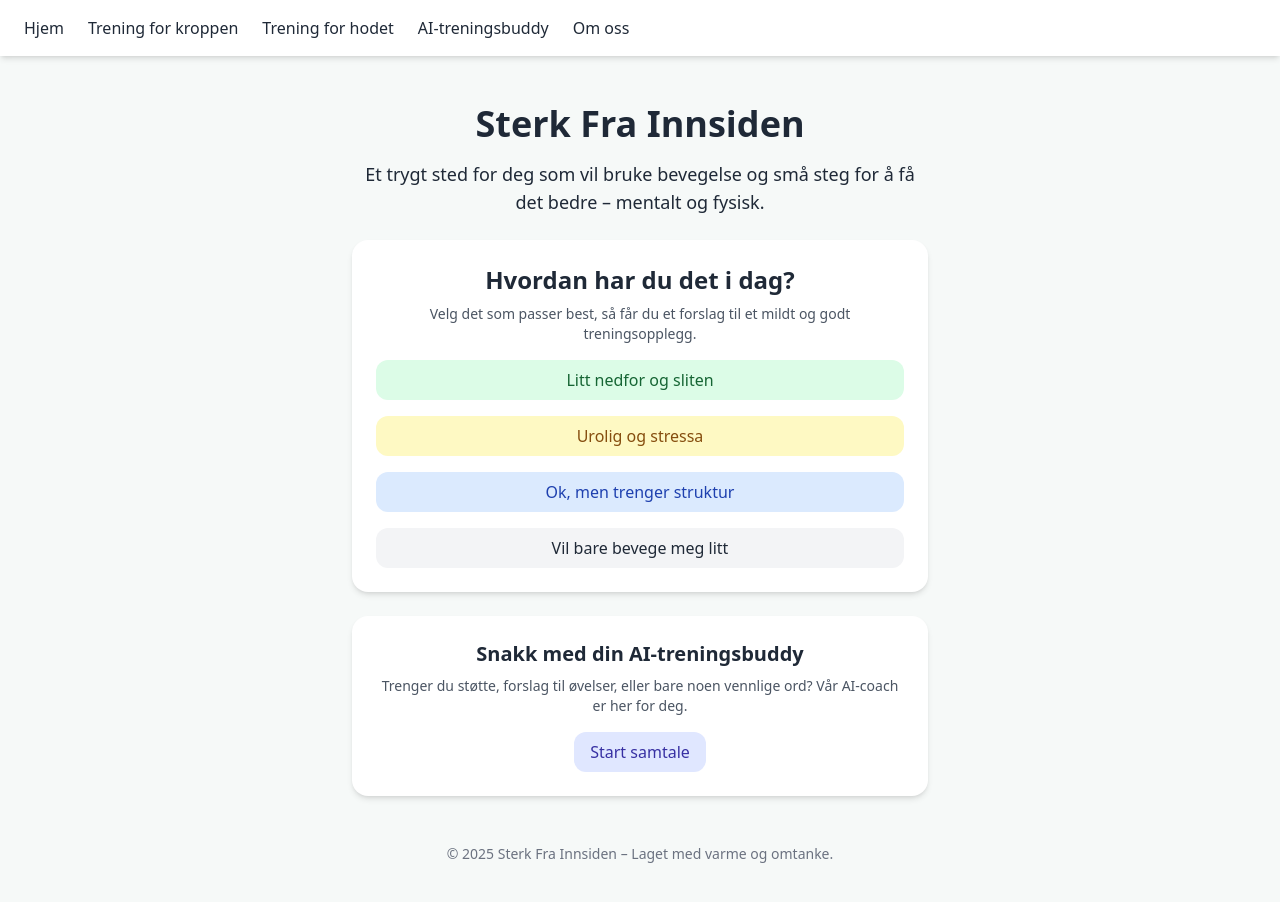
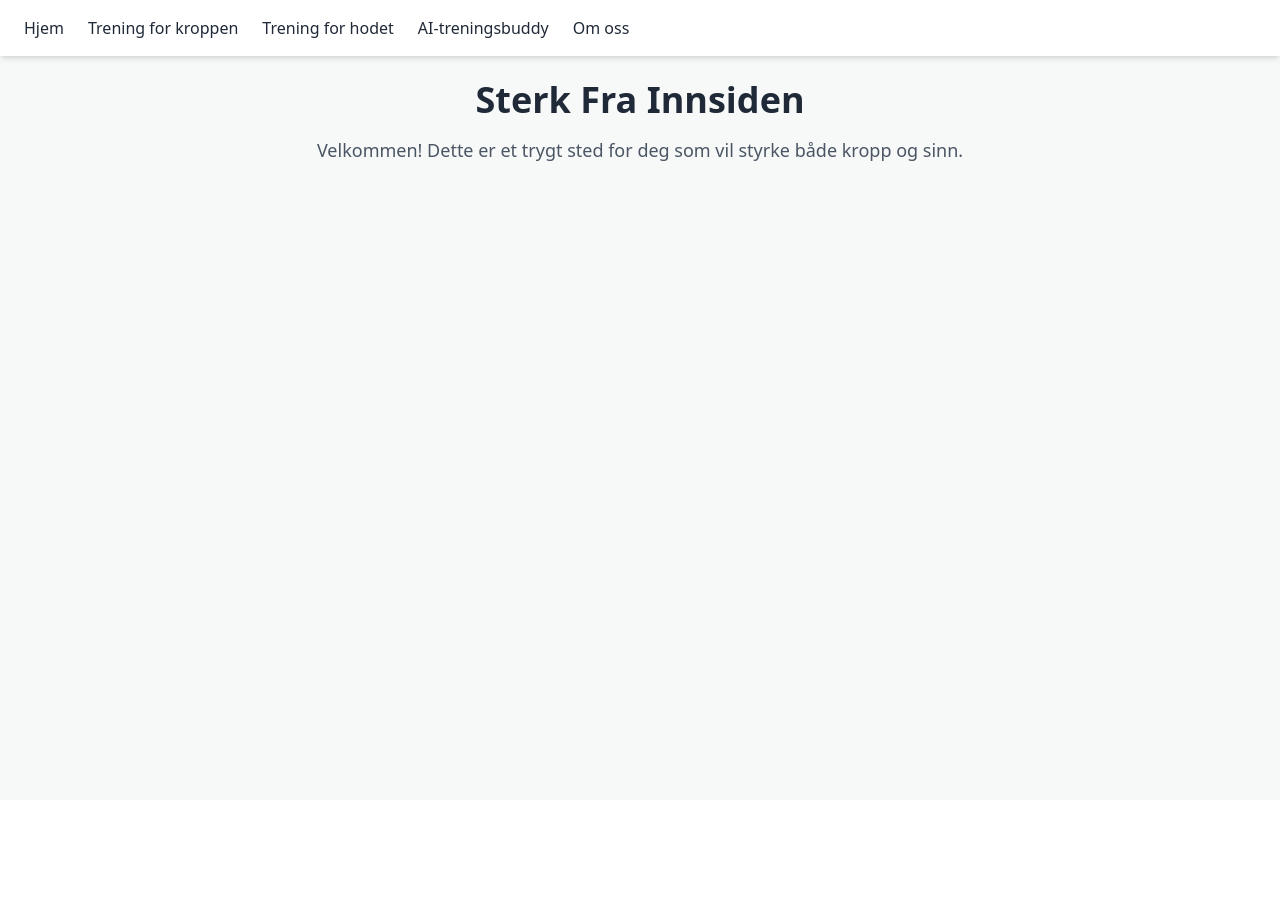
Before and after one commit to jokkeniels1/sterk-fra-innsiden, a Next.js app: page / in a window 1280 px wide. Shown: the top 902 px of the page. After the commit the page ends 800 px from the top, so only its background shows below. Built offline with nearby package versions, Linux system fonts and the light colour scheme.

Commit message:
La til gyldig default export i alle sider

```diff
--- a/pages/index.js
+++ b/pages/index.js
@@ -1,38 +1,10 @@
-
 export default function Home() {
   return (
-    <main className="flex flex-col items-center justify-center min-h-screen p-6 bg-[#f6f9f8] text-gray-800">
-      <div className="max-w-xl w-full text-center">
-        <h1 className="text-4xl font-bold mb-4">Sterk Fra Innsiden</h1>
-        <p className="text-lg mb-6">
-          Et trygt sted for deg som vil bruke bevegelse og små steg for å få det bedre – mentalt og fysisk.
-        </p>
-
-        <div className="bg-white p-6 rounded-2xl shadow-md mb-6">
-          <h2 className="text-2xl font-semibold mb-2">Hvordan har du det i dag?</h2>
-          <p className="mb-4 text-sm text-gray-600">Velg det som passer best, så får du et forslag til et mildt og godt treningsopplegg.</p>
-          <form className="flex flex-col gap-4">
-            <button className="bg-green-100 hover:bg-green-200 text-green-800 px-4 py-2 rounded-xl">Litt nedfor og sliten</button>
-            <button className="bg-yellow-100 hover:bg-yellow-200 text-yellow-800 px-4 py-2 rounded-xl">Urolig og stressa</button>
-            <button className="bg-blue-100 hover:bg-blue-200 text-blue-800 px-4 py-2 rounded-xl">Ok, men trenger struktur</button>
-            <button className="bg-gray-100 hover:bg-gray-200 text-gray-800 px-4 py-2 rounded-xl">Vil bare bevege meg litt</button>
-          </form>
-        </div>
-
-        <div className="bg-white p-6 rounded-2xl shadow-md">
-          <h2 className="text-xl font-semibold mb-2">Snakk med din AI-treningsbuddy</h2>
-          <p className="mb-4 text-sm text-gray-600">
-            Trenger du støtte, forslag til øvelser, eller bare noen vennlige ord? Vår AI-coach er her for deg.
-          </p>
-          <button className="bg-indigo-100 hover:bg-indigo-200 text-indigo-800 px-4 py-2 rounded-xl">
-            Start samtale
-          </button>
-        </div>
-
-        <div className="mt-12 text-sm text-gray-500">
-          <p>© 2025 Sterk Fra Innsiden – Laget med varme og omtanke.</p>
-        </div>
-      </div>
-    </main>
+    <div className="text-center space-y-4">
+      <h1 className="text-4xl font-bold">Sterk Fra Innsiden</h1>
+      <p className="text-lg text-gray-600">
+        Velkommen! Dette er et trygt sted for deg som vil styrke både kropp og sinn.
+      </p>
+    </div>
   );
 }
```
